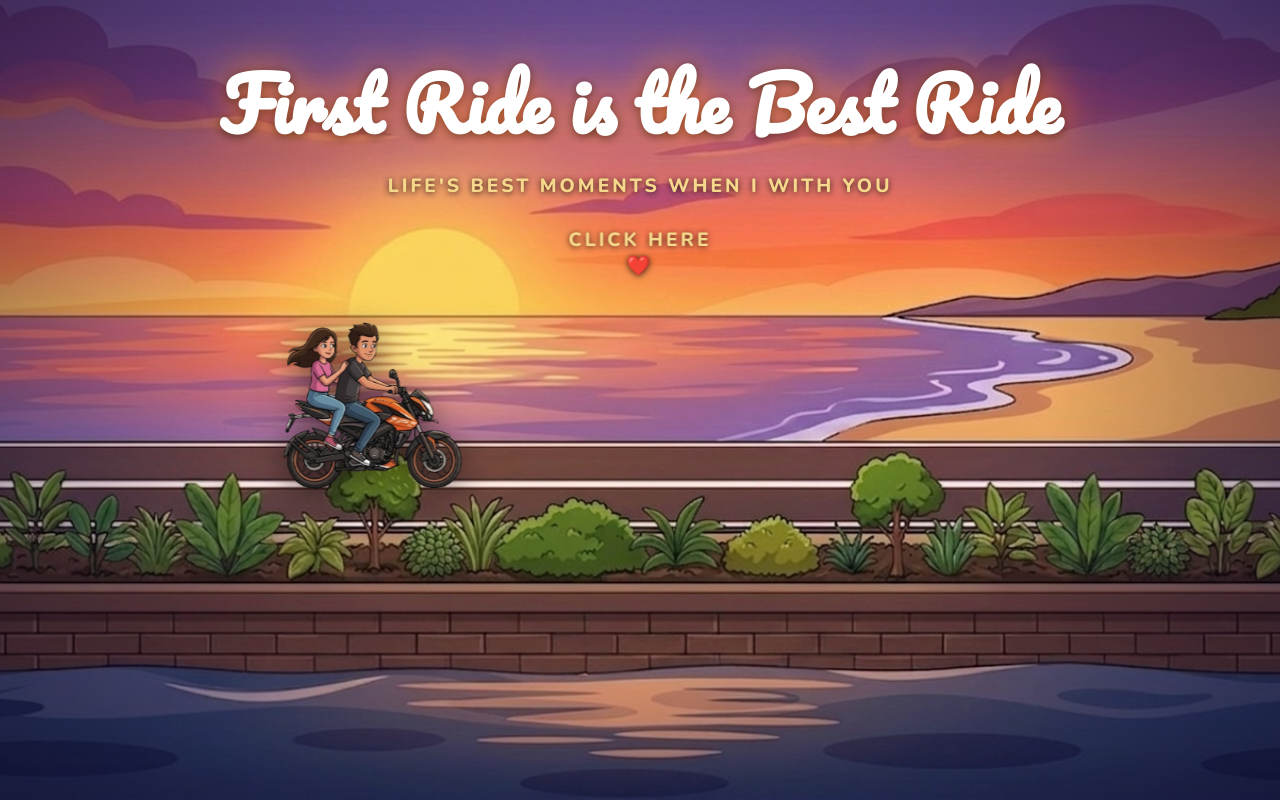
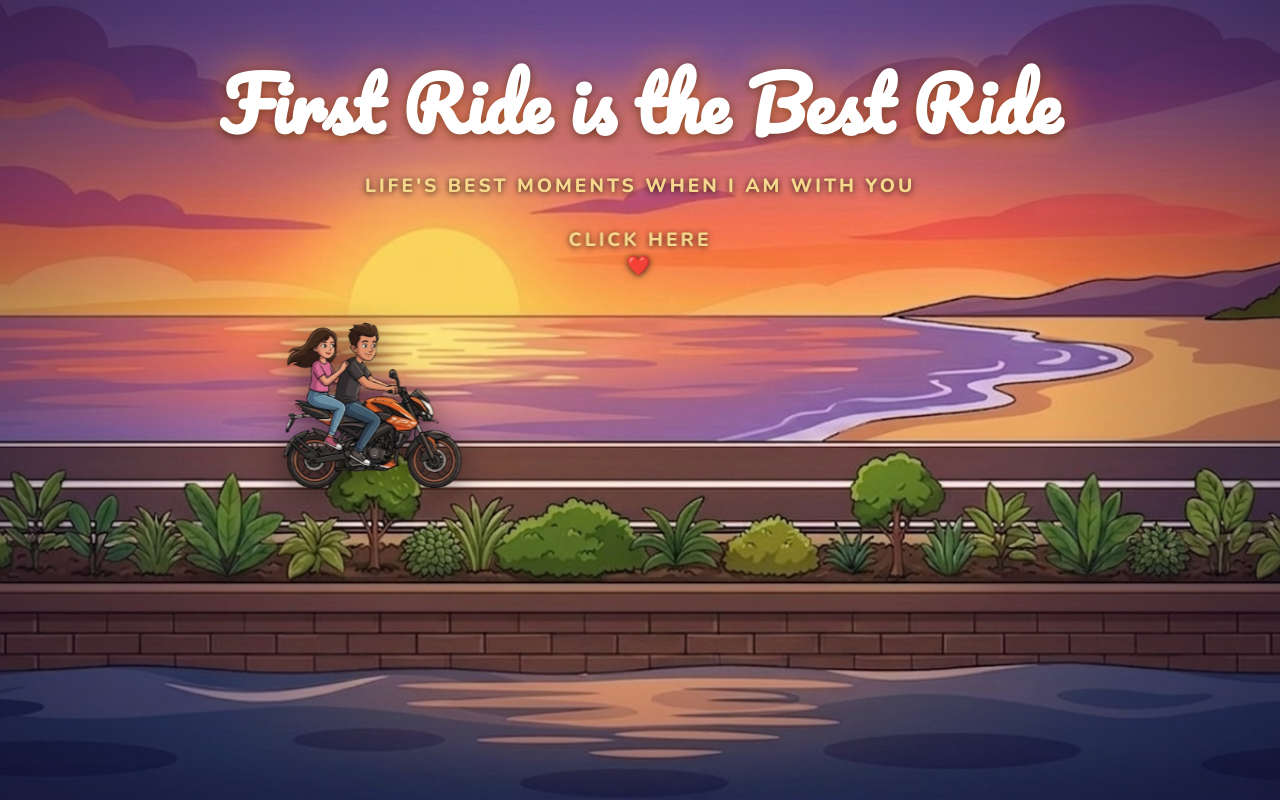
Before and after one commit to manipalmit73-ship-it/first_Ride, a plain HTML site: page index.html in a window 1280 px wide. Drawn offline with nearby package versions, Linux system fonts and the light colour scheme.

Commit message:
Update index.html

```diff
--- a/index.html
+++ b/index.html
@@ -142,7 +142,7 @@
 
   <div id="hero">
     <h1>First Ride is the Best Ride</h1>
-    <p>Life's best moments when i with you</p>
+    <p>Life's best moments when i am with you</p>
     <p id="tagline"><br>click here<br>❤️</p>
   </div>
 
```
